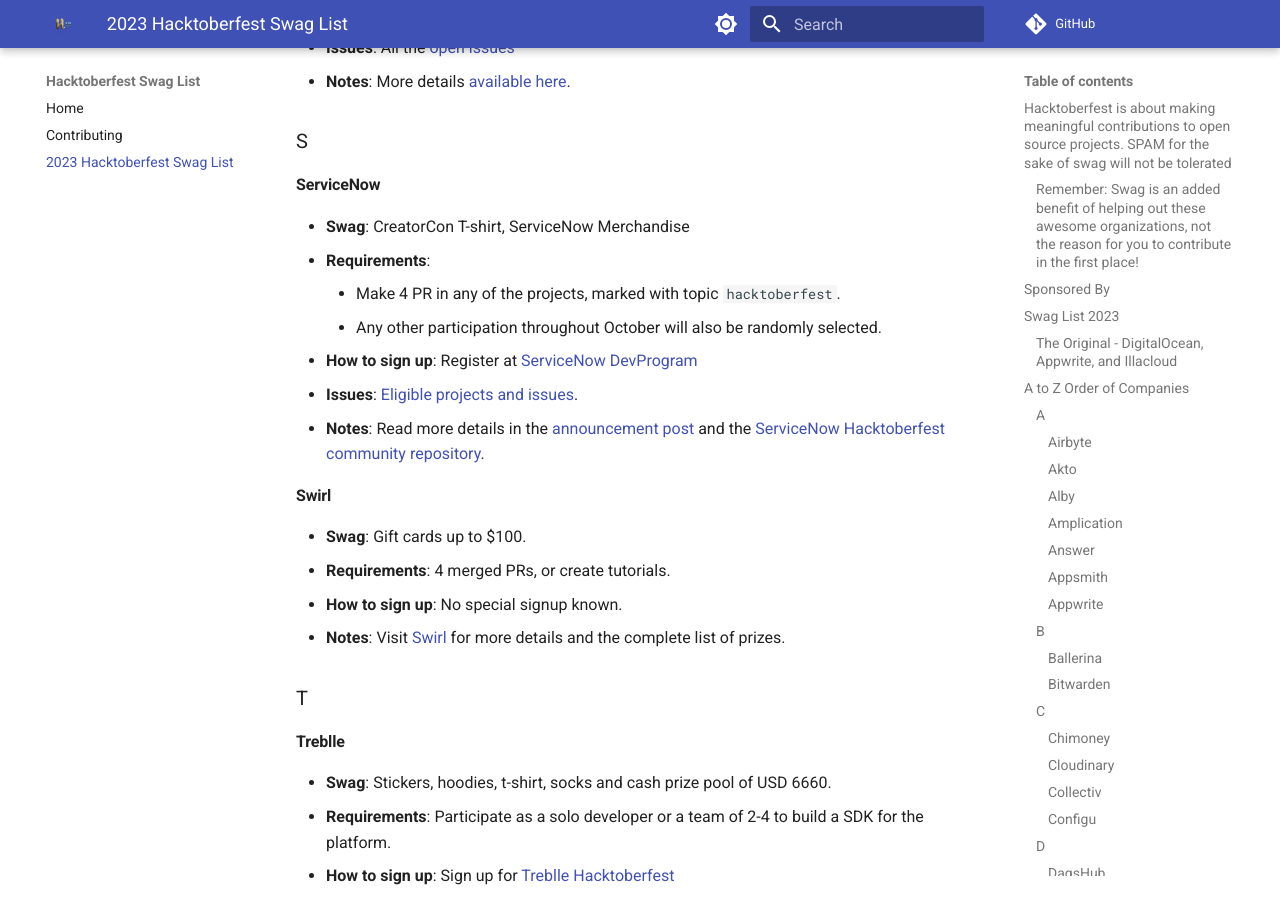
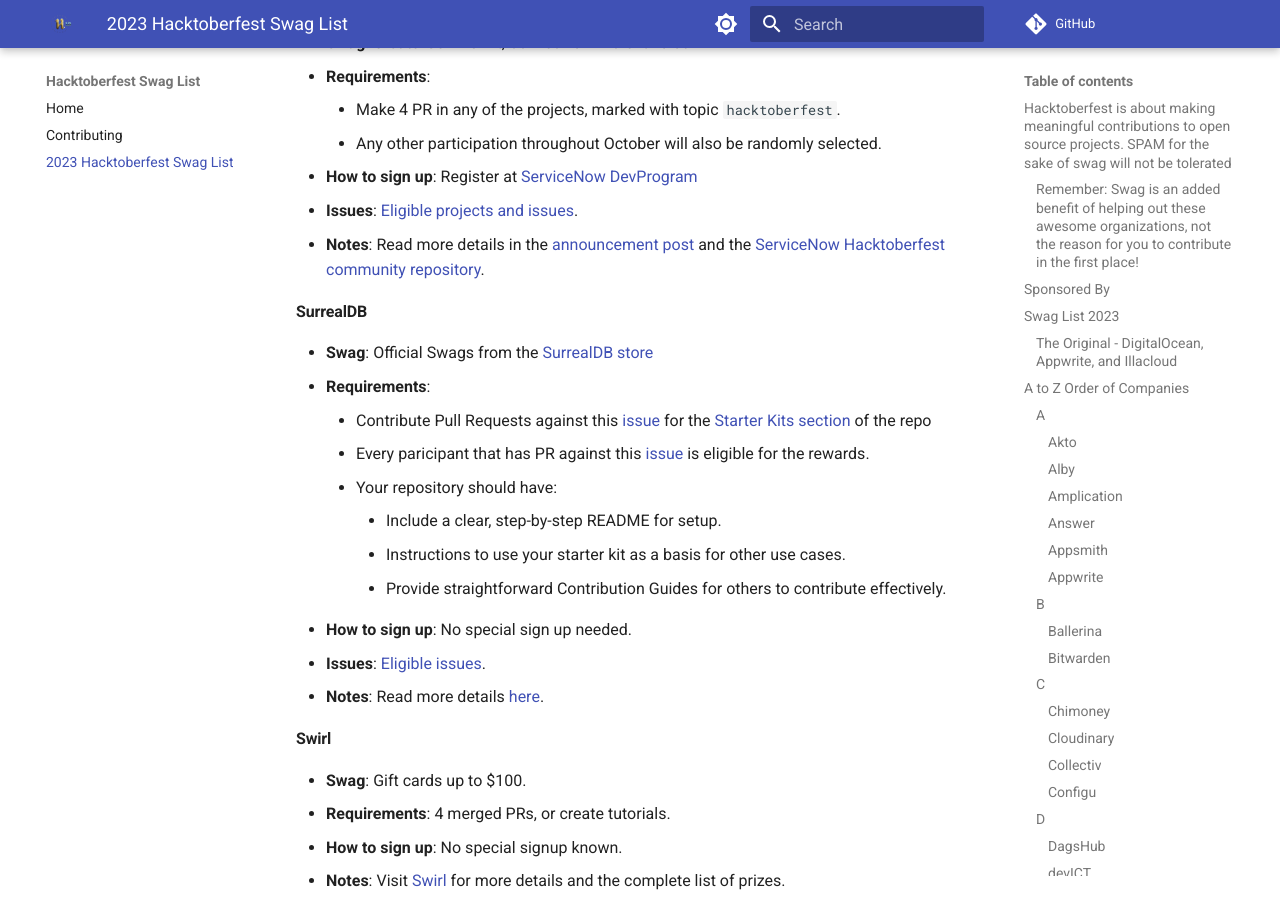
Before and after one commit to crweiner/hacktoberfest-swag-list, an MkDocs documentation site: the page built from docs/list.md, in a window 1280 px wide and 900 px high, scrolled down 12748 px. Built offline with MkDocs 1.6.1 and Material for MkDocs 9.7.7, drawn with Linux system fonts in a browser that asks for light colours; plug-ins that fetch from the network failed and are left out; comment, search, counter and statistics services are not loaded; some of the changed text lies outside the part shown.

Commit message:
Added SurrealDB

```diff
--- a/docs/list.md
+++ b/docs/list.md
@@ -37,13 +37,6 @@
 ## A to Z Order of Companies
 
 ### A
-
-#### **Airbyte**
-
-- **Swag**: Cash prizes upto 4000 $ and swag credits.
-- **Requirements**: Contestants are ranked based on the number of merged PRs.
-- **How to sign up**: [Link to signup page](https://hashnode.com/hackathons/airbyte#participate)
-- **Notes**: For more details visit [Airbyte](https://airbyte.com/blog/announcing-airbytes-tentaculous-hacktoberfest-2023-edition)
 
 #### **Akto**
 
@@ -430,6 +423,20 @@
 - **Issues**: [Eligible projects and issues](https://github.com/ServiceNowDevProgram/Hacktoberfest).
 - **Notes**: Read more details in the [announcement post](https://developer.servicenow.com/blog.do?p=/post/hacktoberfest-2023/) and the [ServiceNow Hacktoberfest community repository](https://github.com/ServiceNowDevProgram/Hacktoberfest).
 
+#### **SurrealDB**
+
+- **Swag**: Official Swags from the [SurrealDB store](https://surrealdb.store/)
+- **Requirements**:
+    - Contribute Pull Requests against this [issue](https://github.com/surrealdb/awesome-surreal/issues/35) for the [Starter Kits section](https://github.com/surrealdb/awesome-surreal#starter-kits) of the repo
+    - Every paricipant that has PR against this [issue](https://github.com/surrealdb/awesome-surreal/issues/35) is eligible for the rewards.
+    - Your repository should have:
+        - Include a clear, step-by-step README for setup.
+        - Instructions to use your starter kit as a basis for other use cases.
+        - Provide straightforward Contribution Guides for others to contribute effectively.
+- **How to sign up**: No special sign up needed.
+- **Issues**: [Eligible issues](https://github.com/surrealdb/awesome-surreal/issues).
+- **Notes**: Read more details [here](https://github.com/surrealdb/awesome-surreal/issues/35).
+
 #### **Swirl**
 
 - **Swag**: Gift cards up to $100.
```
